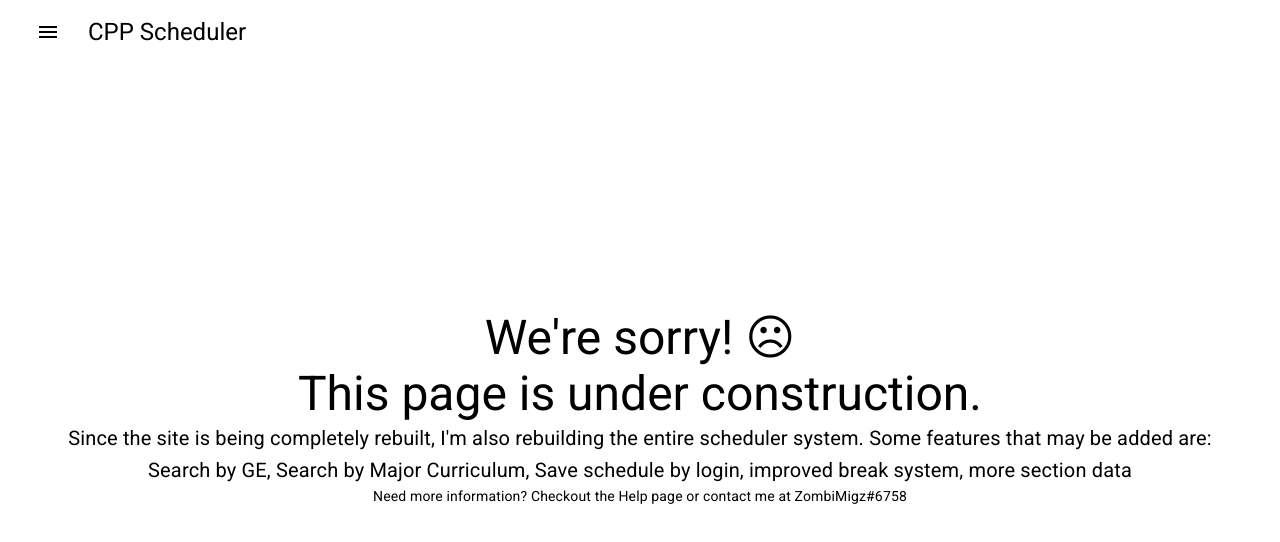
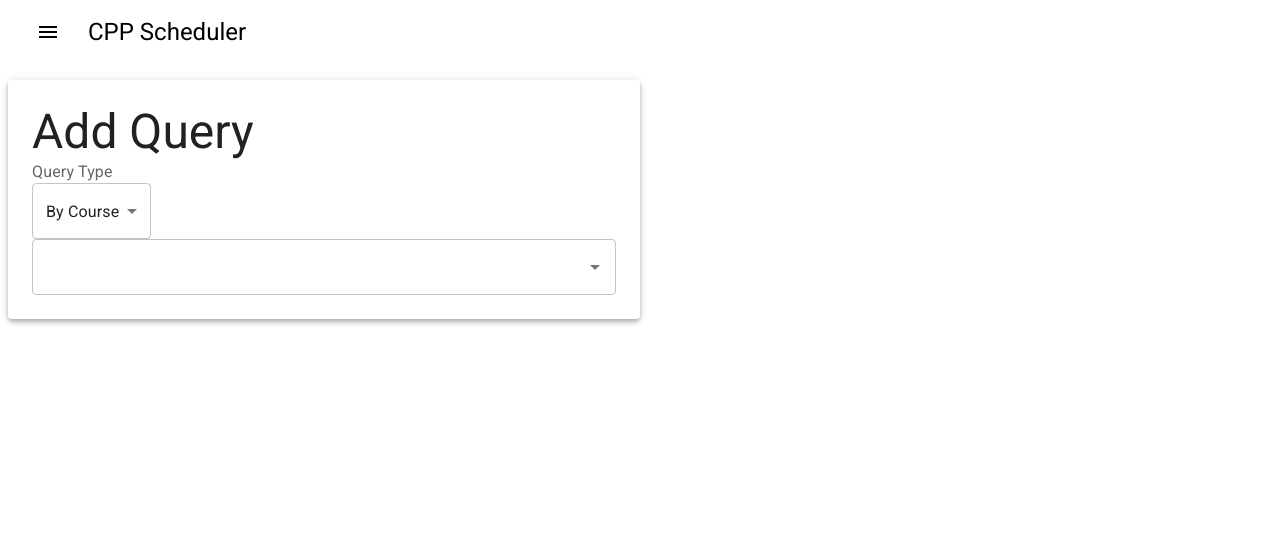
Before and after one commit to CPP-CS/cpp-scheduler-webapp, a React (Create React App) app: page /scheduleBuilder in a window 1280 px wide. Shown: the top 542 px of the page. Built offline with nearby package versions, Linux system fonts and the light colour scheme; no server answers; a web font is replaced by a local one.

Commit message:
makes progress on schedule builder

```diff
--- a/src/app/Classes.ts
+++ b/src/app/Classes.ts
@@ -46,6 +46,15 @@
 //   "Thursday" = "06",
 //   "Friday" = "07",
 //   "Saturday" = "08",
+// }
+
+// export interface SaveData {
+//   courses: {
+//     subject: string;
+//     courseNumber: string;
+//   }[];
+//   activeSections: number[];
+//   breaks: Block[];
 // }
 
 type GPAType = {
@@ -107,11 +116,26 @@ export interface Section {
   F: number;
 }
 
-// export interface SaveData {
-//   courses: {
-//     subject: string;
-//     courseNumber: string;
-//   }[];
-//   activeSections: number[];
-//   breaks: Block[];
-// }
+// stores the info of the query (this info is saved)
+export interface Query {
+  minGPA: number;
+}
+
+export interface CourseQuery extends Query {
+  subject: string;
+  courseNumber: string;
+}
+
+// the results of the query along with its parameters (this info is requested every time based on query)
+export interface QueryData {
+  query: Query;
+  results: Section[];
+}
+
+export interface CourseList
+  extends Array<{
+    Subject: string;
+    CourseNumber: string;
+    AvgGPA: number;
+    label: string;
+  }> {}
--- a/src/routes/ScheduleBuilder.jsx
+++ /dev/null
@@ -1,11 +0,0 @@
-import UnderConstruction from "../components/UnderConstruction";
-
-export default function ScheduleBuilder() {
-  return (
-    <UnderConstruction>
-      Since the site is being completely rebuilt, I'm also rebuilding the entire scheduler system. Some features that
-      may be added are: Search by GE, Search by Major Curriculum, Save schedule by login, improved break system, more
-      section data
-    </UnderConstruction>
-  );
-}
--- /dev/null
+++ b/src/routes/ScheduleBuilder.tsx
@@ -0,0 +1,75 @@
+import {
+  Autocomplete,
+  createFilterOptions,
+  Grid,
+  InputLabel,
+  MenuItem,
+  Paper,
+  Select,
+  TextField,
+  Typography,
+} from "@mui/material";
+import { API } from "index";
+import React, { useState } from "react";
+import { CourseList, Query } from "../app/Classes";
+
+export default class ScheduleBuilder extends React.Component<{}, { queries: Query[]; courseList: CourseList }> {
+  constructor(props: any) {
+    super(props);
+    this.addQuery.bind(this);
+    this.state = { queries: [], courseList: [] };
+  }
+
+  componentDidMount() {
+    fetch(API + "courseList")
+      .then((data) => data.json())
+      .then((courseList) => this.setState({ courseList }));
+  }
+
+  addQuery(query: Query) {
+    this.setState({ queries: [...this.state.queries, query] });
+  }
+  render() {
+    return (
+      <Grid container sx={{ mt: 10 }}>
+        <Grid item xs={12} md={6}>
+          {this.state.courseList ? <AddQuery courseList={this.state.courseList} /> : null}
+        </Grid>
+      </Grid>
+    );
+  }
+}
+
+function AddQuery(props: { courseList: CourseList }) {
+  const [queryType, setQueryType] = useState("byCourse");
+
+  let courseQuery = (
+    <Autocomplete
+      id='course'
+      options={props.courseList}
+      renderInput={(params) => <TextField {...params} />}
+      filterOptions={createFilterOptions({
+        matchFrom: "any",
+        limit: 100,
+      })}
+    />
+  );
+
+  return (
+    <Paper sx={{ p: 3 }} elevation={4}>
+      <Typography variant='h3'>Add Query</Typography>
+      <InputLabel id='queryType-label'>Query Type</InputLabel>
+      <Select
+        labelId='queryType-label'
+        id='queryType'
+        value={queryType}
+        label='Query Type'
+        onChange={(e) => setQueryType(e.target.value)}>
+        <MenuItem value='byCourse'>By Course</MenuItem>
+      </Select>
+
+      {/* course query */}
+      {queryType === "byCourse" ? courseQuery : null}
+    </Paper>
+  );
+}
```
